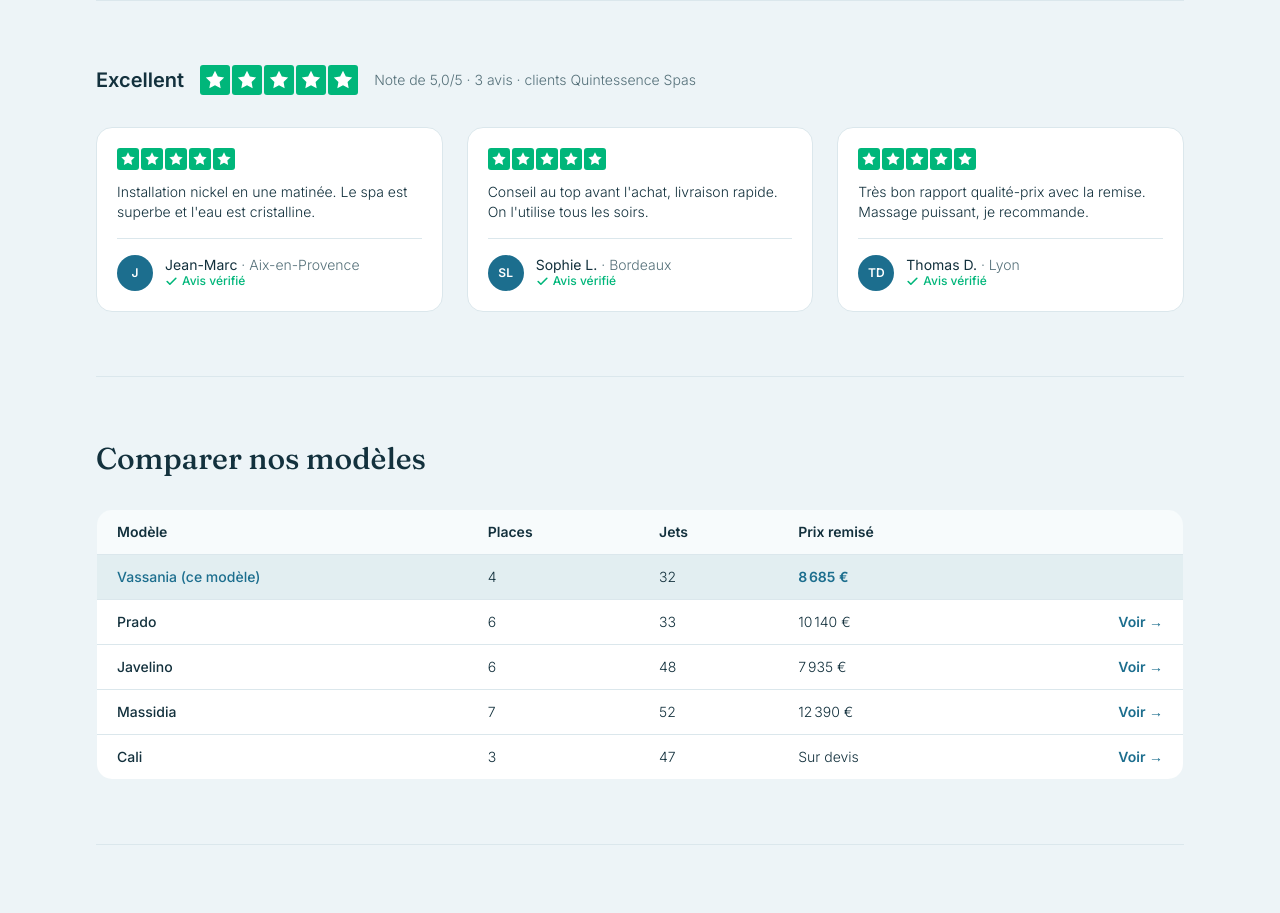
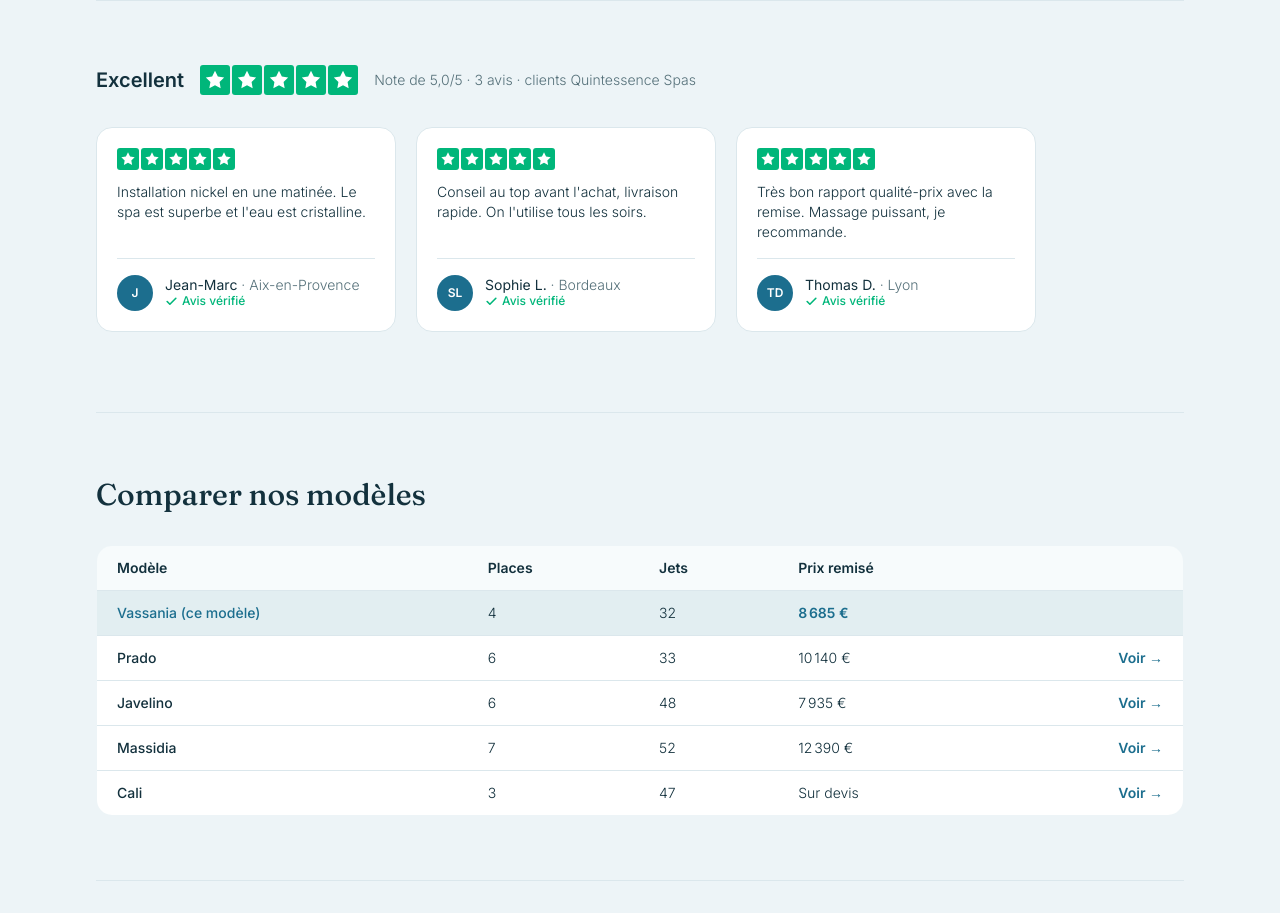
Before and after one commit to Rbenn35/quintessence-spas, a Next.js app: page /spas/vassania-4 in a window 1280 px wide. Shown: the part 3240-4153 px from the top of the page. Built offline with nearby package versions, Linux system fonts and the light colour scheme.

Commit message:
MAJ template avis

```diff
--- a/src/app/spas/[slug]/page.tsx
+++ b/src/app/spas/[slug]/page.tsx
@@ -469,11 +469,11 @@ export default async function SpaPage({
                 Note de {avgStr}/5 · {count} avis · clients Quintessence Spas
               </span>
             </div>
-            <div className="mt-8 grid gap-6 md:grid-cols-3">
+            <div className="mt-8 flex snap-x snap-mandatory gap-5 overflow-x-auto pb-4 [scrollbar-width:thin]">
               {reviews.map((r) => (
                 <figure
                   key={r.id}
-                  className="flex flex-col rounded-2xl border border-line bg-card p-5"
+                  className="flex w-[300px] shrink-0 snap-start flex-col rounded-2xl border border-line bg-card p-5"
                 >
                   <TrustStars rating={r.rating} size="md" />
                   <p className="mt-3 flex-1 text-sm">{r.text}</p>
```
